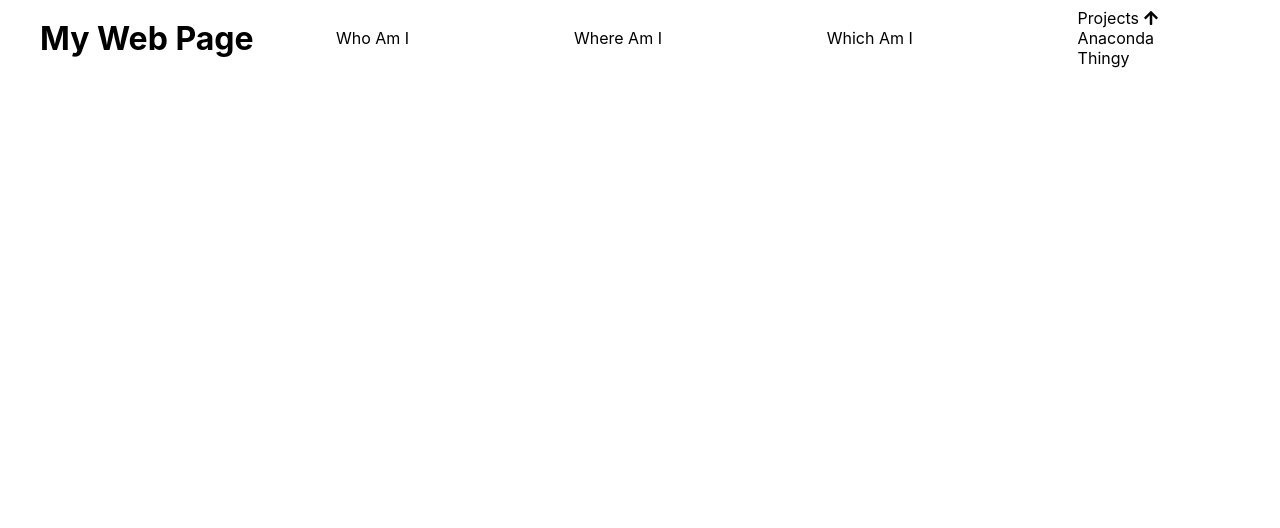
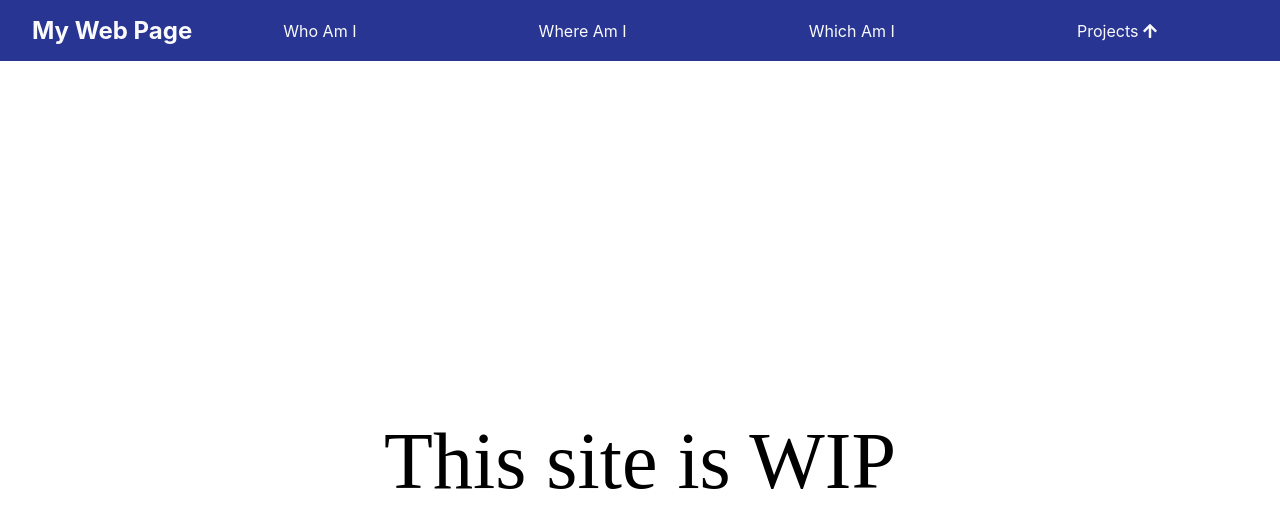
Before and after one commit to DatWaft/datwaft.github.io, a Vue app: page / in a window 1280 px wide. Shown: the top 528 px of the page. Built offline with nearby package versions, Linux system fonts and the light colour scheme.

Commit message:
More stylized NavBar and WIP message

```diff
--- a/src/App.vue
+++ b/src/App.vue
@@ -1,5 +1,8 @@
 <template>
   <NavBar :title="title" :options="options" />
+  <div style="display: flex; justify-content: center; align-items: center; height: 100%;">
+    <div style="font-size: 5rem;">This site is WIP</div>
+  </div>
 </template>
 
 <script>
@@ -17,8 +20,12 @@ export default {
         { type: "item", tag: "Who Am I", url: "#" },
         { type: "item", tag: "Where Am I", url: "#" },
         { type: "item", tag: "Which Am I", url: "#" },
-        { type: "dropdown", tag: "Projects", url: "#", children: [
+        { type: "dropdown", tag: "Projects", children: [
           { type: "item", tag: "Anaconda", url: "#" },
+          { type: "dropdown", tag: "Cute", children: [
+            { type: "item", tag: "Panda", url: "#" },
+            { type: "item", tag: "Rabbit", url: "#" },
+          ] },
           { type: "item", tag: "Thingy", url: "#" },
         ] },
       ]
@@ -29,5 +36,15 @@ export default {
 
 <style>
 #app {
+  height: 100%;
+}
+
+:root,
+body {
+  height: 100%;
+}
+
+body {
+  margin: 0;
 }
 </style>
--- a/src/components/NavBar.vue
+++ b/src/components/NavBar.vue
@@ -28,7 +28,10 @@ export default {
 <style scoped>
 
 #navbar {
-  padding: 0 2rem;
+  padding: 1rem 2rem;
+
+  background-color: #283593;
+  color: #fafafa;
 
   display: flex;
   flex-direction: row;
@@ -43,7 +46,7 @@ export default {
 .title {
   font-family: -apple-system, BlinkMacSystemFont, 'Segoe UI', Roboto, Oxygen, Ubuntu, Cantarell, 'Open Sans', 'Helvetica Neue', sans-serif;
   font-weight: bold;
-  font-size: 2rem;
+  font-size: 1.5rem;
 }
 
 .item-container {
--- a/src/components/NavBarItem.vue
+++ b/src/components/NavBarItem.vue
@@ -7,10 +7,11 @@
     </template>
     <template v-else-if="item.type == 'dropdown'">
       <div class="tag clickable" @click="toggle()">
-          {{ item.tag }}
-          <font-awesome-icon :icon="icon" />
+        {{ item.tag }}
+        <font-awesome-icon icon="arrow-down" v-if="dropped" />
+        <font-awesome-icon icon="arrow-up" v-else />
       </div>
-      <div class="item-container">
+      <div class="item-container" v-if="dropped">
         <NavBarItem v-for="(child, i) in item.children" :item="child" :key="i" />
       </div>
     </template>
@@ -28,11 +29,6 @@ export default {
       dropped: false
     }
   },
-  computed: {
-    icon() {
-      return this.dropped ? "arrow-down" : "arrow-up"
-    }
-  },
   methods: {
     toggle() {
       this.dropped = !this.dropped
@@ -48,6 +44,14 @@ export default {
   font-family: -apple-system, BlinkMacSystemFont, 'Segoe UI', Roboto, Oxygen, Ubuntu, Cantarell, 'Open Sans', 'Helvetica Neue', sans-serif;
 }
 
+.dropdown {
+  position: relative;
+}
+
+.dropdown > .item-container {
+  position: absolute;
+}
+
 .clickable {
   cursor: pointer;
 }
```
